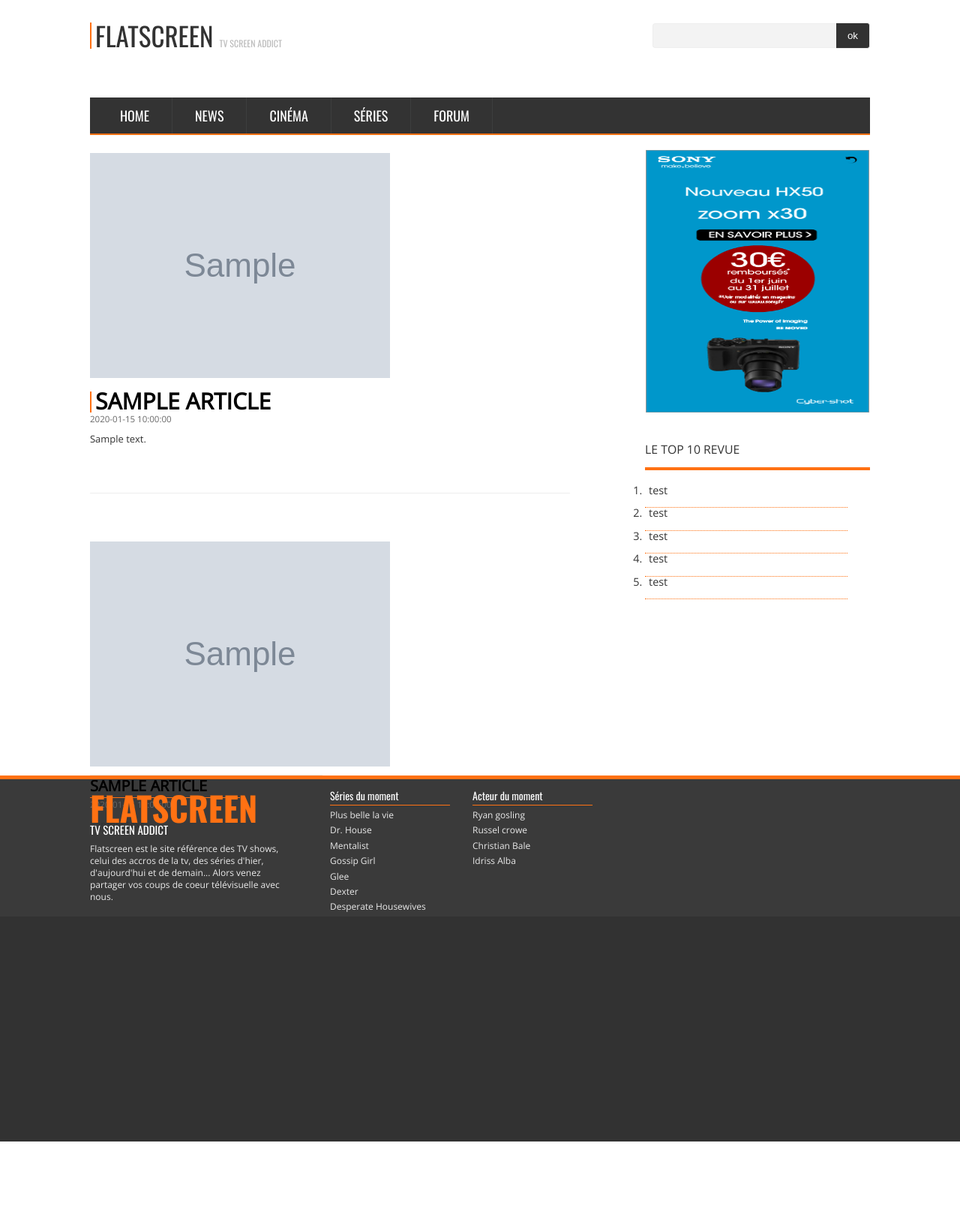
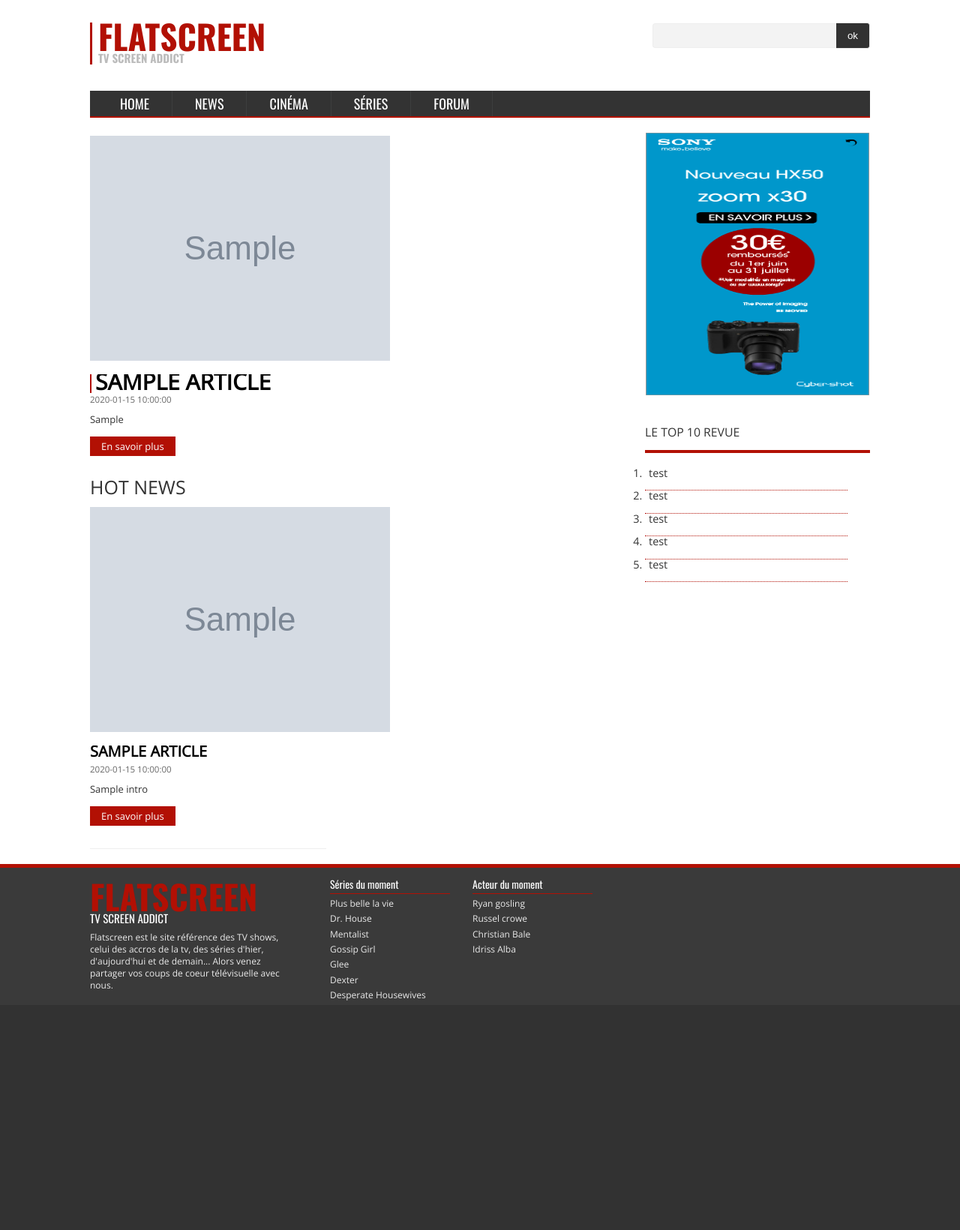
Before and after one commit to chris-virgal/screen, a CakePHP app: the page made by app/View/Article/index.ctp in a window 1280 px wide. Shown: the part 30-1670 px from the top of the page at 75% size. Before the commit the page ends 1552 px from the top, so only its background shows below. Run offline with PHP 8.4 and a stand-in for CakePHP, Linux system fonts and the light colour scheme; the template is opened without the code that fills it: most values are stand-ins (such as "Sample title", 1, 10 or a date in 2020); grey boxes marked "Sample" are stand-in pictures; some libraries are stand-ins or nearby versions.

Commit message:
correction

```diff
--- a/app/View/Article/index.ctp
+++ b/app/View/Article/index.ctp
@@ -2,36 +2,42 @@
 $this->Html->css('screen', null, array('inline' => false));
 ?>
 
-
+<div class="newsList">
+    <ul></ul>
+</div>
 <div class="meaContent">
     <?php foreach ($articles02 as $d): ?>
     <div class="art">
         <br class="clear">
-        <div class="illus"><a href="#"><img src="<?php echo $d['Article']['image2']; ?>"></a></div>
+        <div class="illus"><a href="#"><img src="<?php echo $d['Article']['largeImg']; ?>"></a></div>
         <div class="contArticle">
         <h2><?php echo $this->Html->link($d['Article']['title'],
         array('controller' => 'articles', 'action' => 'view', $d['Article']['id'])); ?></h2>
         <span class="createSpan"><?php echo $d['Article']['created']; ?></span>
-        <p><?php echo $d['Article']['desc']; ?></p>
+        <p><?php echo $d['Article']['largeIntro']; ?></p>
+        <a class="follow" href="#">En savoir plus</a>
     </div><br class="clear">
     </div>
 
-    <?php endforeach; ?>
+    <?php endforeach; ?><br class="clear">
     </div>
     <!-- Here is where we loop through our $posts array, printing out post info -->
 <div class="articleContent">
+    <h2>HOT NEWS</h2>
+    <?php $count = 0; ?>
     <?php foreach ($articles as $ar): ?>
-    <div class="art">
+    <div class="art <?php echo (++$count%2 ? "" : "last"); ?> ">
         <br class="clear">
         <div class="illus"><a href="#"><img src="<?php echo $ar['Article']['image2']; ?>"></a></div>
         <div class="contArticle">
         <h2><?php echo $this->Html->link($ar['Article']['title'],
         array('controller' => 'articles', 'action' => 'view', $ar['Article']['id'])); ?></h2>
         <span class="createSpan"><?php echo $ar['Article']['created']; ?></span>
-        <p><?php echo $ar['Article']['desc']; ?></p>
-    </div><br class="clear">
+        <p><?php echo $ar['Article']['intro']; ?></p>
+         <a class="follow" href="#">En savoir plus</a>
+    </div>
     </div>
 
-    <?php endforeach; ?>
+    <?php endforeach; ?><br class="clear">
     </div>
     <?php unset($ar); ?>
--- a/app/View/Layouts/default.ctp
+++ b/app/View/Layouts/default.ctp
@@ -50,7 +50,7 @@
 	<div class="subHeader">
 		<div class="headContent">
 			<div class="flatNav">
-				<h1>FlatScreen <span>Tv Screen addict</span></h1>
+				<h1>FlatScreen <br><span>Tv Screen addict</span></h1>
 				<div class="headerNav">
 					<form>
 					<input type="text" value="" class="search">
--- a/app/webroot/sass/sass/screen.scss
+++ b/app/webroot/sass/sass/screen.scss
@@ -9,6 +9,7 @@
 @import url(http://fonts.googleapis.com/css?family=Open+Sans);
 @import "compass/css3/border-radius";
 
+$g_color:#b21004;
 
 
 
@@ -19,7 +20,7 @@
 	background-color: #333333;
 	padding: 0px 10px;
 	  overflow: hidden;
-	  border-bottom: 2px solid #FF7113;
+	  border-bottom: 2px solid $g_color;
 	ul{
 		li{
 			float: left;
@@ -29,7 +30,7 @@
 				color: #fff;
 				font-weight: normal;
 				font-size: 18px;
-				padding: 15px 30px;
+				padding: 8px 30px;
 				display: block;
 				text-decoration: none;
 				text-transform: uppercase;
@@ -95,14 +96,19 @@
 			margin: auto;
 			padding: 20px 0;
 			h1{
-				font-size: 35px;
+				 font-size: 45px;
+			    font-weight: bold;
+			    line-height: 16px;
     			text-transform: uppercase;
     			float: left;
     			font-family: 'Oswald', sans-serif;
-    			 border-left: 2px solid #FF7113;
-    			 padding-left: 5px;
+    			 border-left: 3px solid $g_color;
+    			 padding-left: 8px;
+    			 color: $g_color;
+    			 height: 46px;
+    			 padding-top: 10px;
     			 span{
-    			 	font-size: 12px;
+    			 	font-size: 15px;
     			 	color: #bcbcbc;
     			 }
 			}
@@ -111,9 +117,7 @@
 
 	}
 }
-.subHeader{
-	padding-bottom: 30px;
-}
+
 .highlight{
 
 		margin-bottom: 20px;
@@ -124,8 +128,8 @@
 	padding: 0 20px;
 	#content{
 		float: left;
-		 width: 640px;
-		padding-right: 40px;
+		 width: 690px;
+		padding-right: 20px;
 	}
 	.context{
 		float: right;
@@ -139,7 +143,7 @@
 			 	text-transform: uppercase;
 			 	font-size: 1.1em;
 			 	padding-bottom: 15px;
-			 	border-bottom: 4px solid #FF7113;
+			 	border-bottom: 4px solid $g_color;
 			 }
 			 .Box{
 			 	color: #333333;
@@ -151,7 +155,7 @@
 			 			list-style-type: decimal;
 			 			color: #333333;
 			 			padding: 0 0 15px 5px;
-			 			border-bottom: 1px dotted #FF7113;
+			 			border-bottom: 1px dotted $g_color;
 			 			a{
 			 				color: #333333;
 			 				text-decoration: none;
@@ -163,15 +167,23 @@
 	}
 
 	.articleContent{
+		h2{
+			font-size: 25px;
+
+		}
 		.art{
-			width: 310px;
+			width: 315px;
 			float: left;
-			 height: 310px;
+			border-bottom: 1px solid #eeeeee;
+			  margin-bottom: 20px;
+    		padding-bottom: 30px;
+		}
+		.last{
+			margin-left: 50px;
 		}
 		div{
 			padding:0 0 15px 0;
-			margin-top: 50px;
-			border-bottom: 1px solid #eeeeee;
+
 			h2{
 
 				font-size: 20px;
@@ -181,7 +193,6 @@
 				overflow: hidden;
 				width: 180px;
 				text-align: left;
-				border-bottom: 1px solid #FF7113;
 
 				a{
 				font-size: 20px;
@@ -210,19 +221,31 @@
     			width: 285px;
     			margin: 0px;
     			border: none;
-    			height: 106px;
     			overflow: hidden;
     			line-height: 16px;
+    				.follow{
+    					color: #fff;
+    					font-size: 13px;
+    					text-decoration: none;
+    					background-color: $g_color;
+    				padding: 5px 15px;
+    				float: left;
+    				margin-top: 15px;
+    				&:hover{
+    						background-color: #333333;
+    					}
+    			}
     		}
 
 		}
-		.illus{width: 180px;margin-top: 0px;border: none;}
+		.illus{margin-top: 0px;border: none;}
 
 	}
 	.meaContent{
 		.art{
-			width: 640px;
+			width: 690px;
 			float: left;
+			border: none;
 		}
 		div{
 			padding:0 0 15px 0;
@@ -233,10 +256,10 @@
 				font-size: 30px;
 				color: #000;
 				font-weight: bold;
-				padding: 5px 20px 7px 5px;
+				padding: 2px 20px 7px 5px;
 				overflow: hidden;
 				text-align: left;
-				border-left: 2px solid #FF7113;
+				border-left: 2px solid $g_color;
 
 				a{
 				font-size: 30px;
@@ -265,9 +288,20 @@
     			width: 100%;
     			margin: 0px;
     			border: none;
-    			height: 106px;
     			overflow: hidden;
     			line-height: 16px;
+    			.follow{
+    					background-color: $g_color;
+    				padding: 5px 15px;
+    				float: left;
+    				margin-top: 15px;
+    					color: #fff;
+    					font-size: 13px;
+    					text-decoration: none;
+    					&:hover{
+    						background-color: #333333;
+    					}
+    			}
     		}
 
 		}
@@ -278,7 +312,7 @@
 }
 
 #footer{
-	border-top:5px solid #FF7113;
+	border-top:5px solid $g_color;
 	background-color: #3a3a3a;
 	.footContent{
 	    margin: auto;
@@ -291,7 +325,7 @@
 			  padding: 15px 0;
 			  h2{
 			  	font-size: 45px;
-			  	color: #FF7113;
+			  	color: $g_color;
 			  	font-weight: bold;
 			  	text-transform: uppercase;
 			  	font-family: 'Oswald', sans-serif;
@@ -321,7 +355,7 @@
 				font-size: 14px;
 				color: #fff;
 				padding-bottom: 5px;
-				border-bottom:1px solid #FF7113;
+				border-bottom:1px solid $g_color;
 				margin-bottom: 5px;
 				}
 				dd{
@@ -331,7 +365,7 @@
 						font-size: 12px;
 						text-decoration: none;
 						&:hover{
-							border-left: 2px solid #FF7113;
+							border-left: 2px solid $g_color;
 							padding-left: 10px;
 						}
 					}
```
Also changed, not shown: app/webroot/css/screen.css, app/webroot/sass/sass/screen.css.
